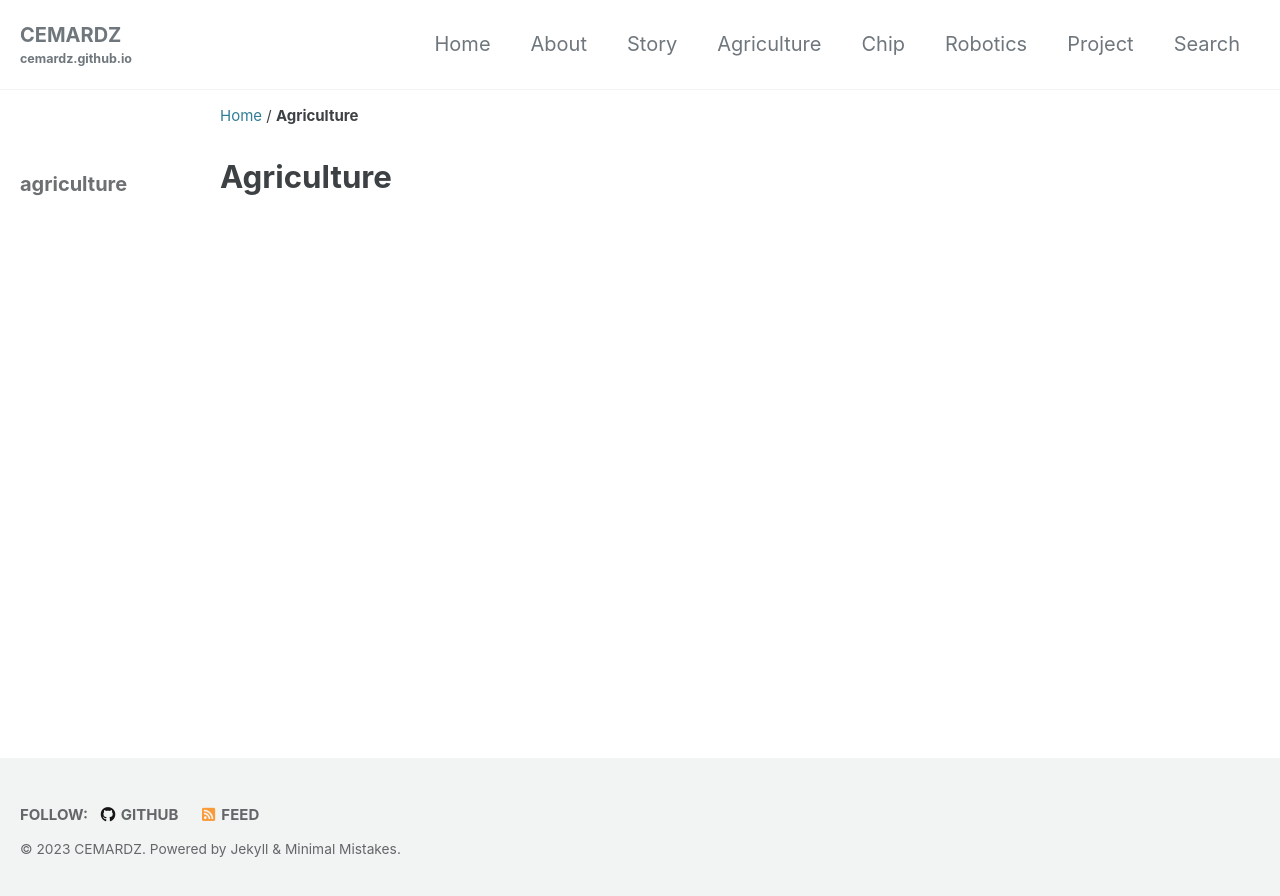
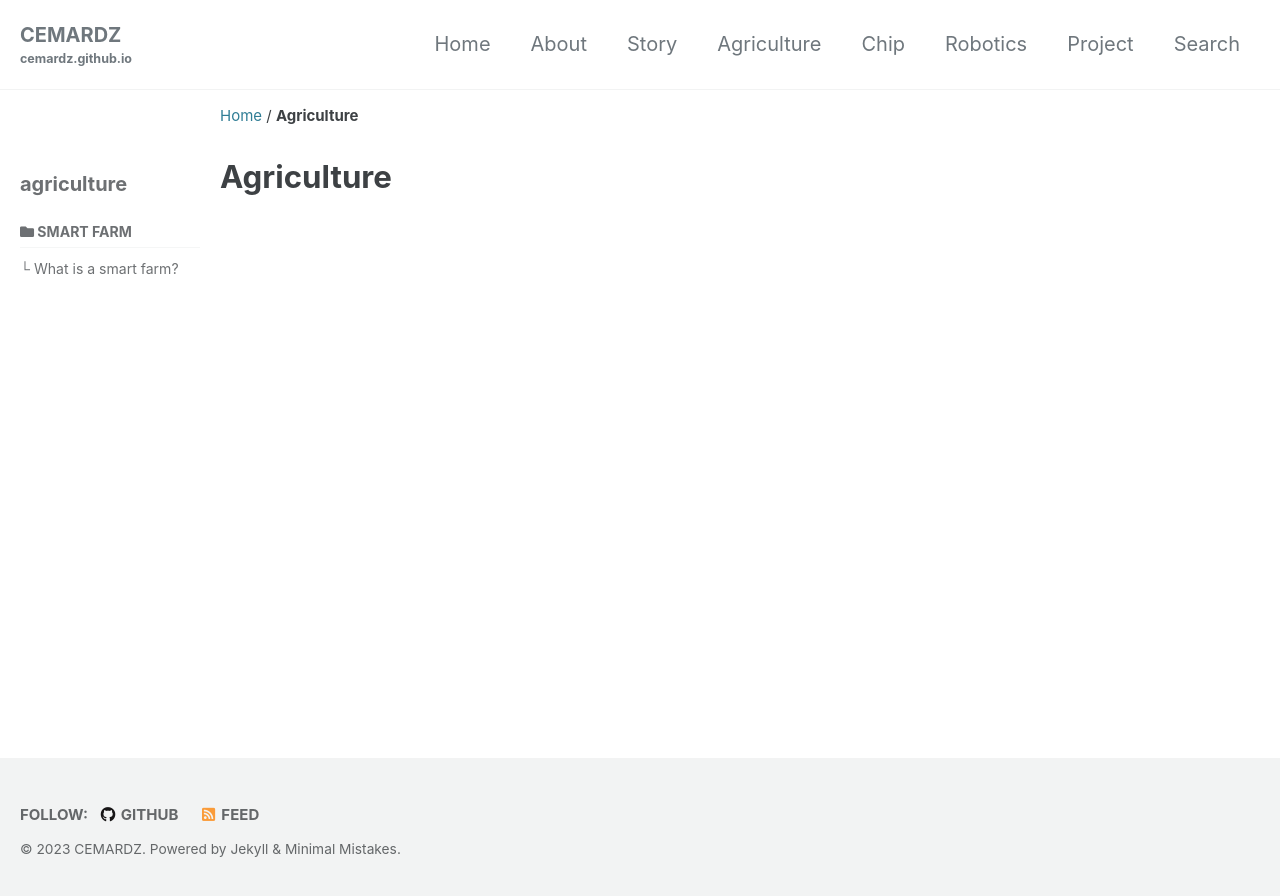
Before and after one commit to cemardz/cemardz.github.io, a Jekyll site: the page built from _pages/agriculture.md, in a window 1280 px wide. Shown: the top 896 px of the page. Built offline with Jekyll 4.4.1, drawn with Linux system fonts in a browser that asks for light colours; cached includes are drawn as plain includes; some web fonts are replaced.

Commit message:
Update navigation.yml

```diff
--- a/_data/navigation.yml
+++ b/_data/navigation.yml
@@ -76,3 +76,11 @@ sidebar-story:
   - title: "Love"
     url: /story/happiness/
     children:
+
+
+sidebar-agriculture:
+  - title: "Smart Farm"
+    url: /story/agriculture/
+    children:
+      - title: "What is a smart farm?"
+        url:
```
